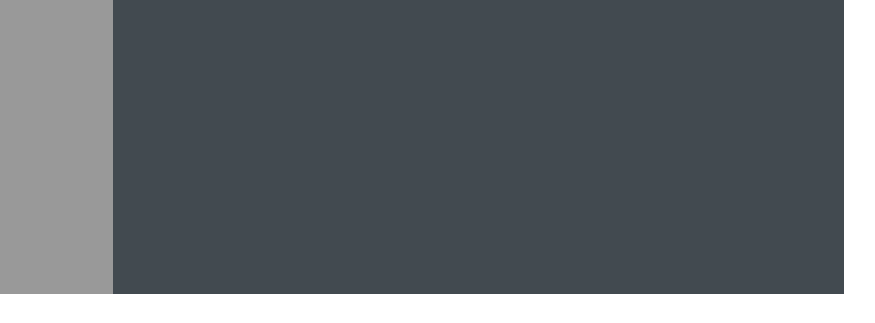
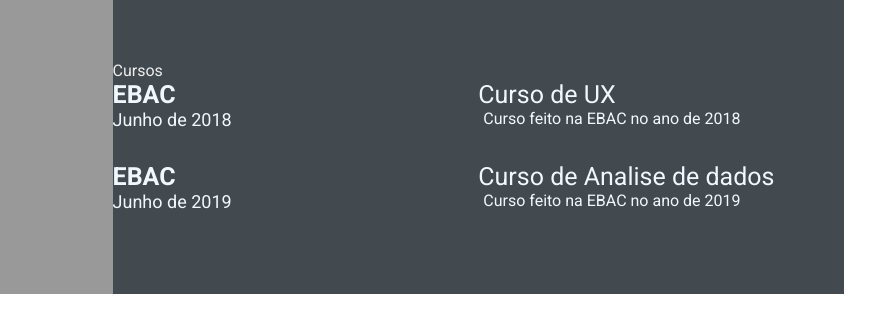
Before and after one commit to jennifermqueiroz/devweekgit.github.io, a plain HTML site: page index.html in a window 1280 px wide. Shown: the part 538-861 px from the top of the page, 308-1183 px from the left. Drawn offline with Linux system fonts and the light colour scheme.

Commit message:
add courses

```diff
--- a/index.html
+++ b/index.html
@@ -119,6 +119,35 @@
                     </div>
                 </div>
             </section>
+            <section class="awards gap">
+                <div class="right-title">Cursos</div>
+                <div class="awards-contents">
+                    <div class="awards-left">
+                        <p class="awards-company-name">EBAC</p>
+                        <p class="awards-time-period">Junho de 2018</p>
+                    </div>
+                    <div class="awards-right">
+                        <p class="awards-name">Curso de UX</p>
+                        <p class="awards-desc">
+                            Curso feito na EBAC no ano de 2018
+                        </p>
+                    </div>
+                </div>
+
+                <div class="awards-contents">
+                    <div class="awards-left">
+                        <p class="awards-company-name">EBAC</p>
+                        <p class="awards-time-period">Junho de 2019</p>
+                    </div>
+                    <div class="awards-right">
+                        <p class="awards-name">Curso de Analise de dados</p>
+                        <p class="awards-desc">
+                            Curso feito na EBAC no ano de 2019
+                        </p>
+                    </div>
+                </div>
+            </section>
+
         </section>
     </main>
 </body>
```
Lines whose indentation alone changed are shown as unchanged.
